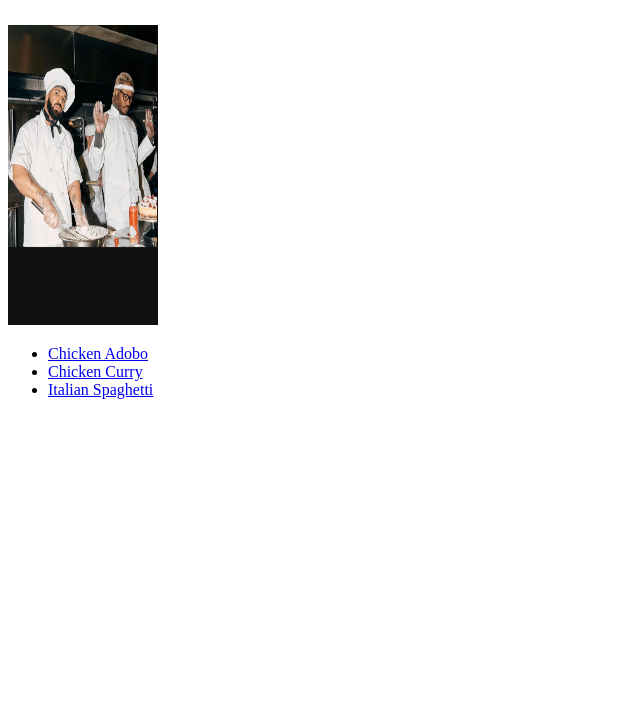
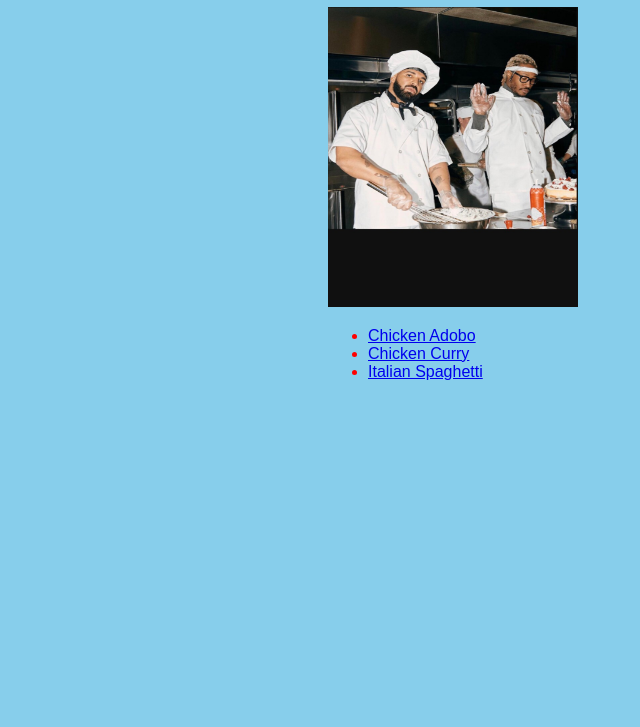
Before and after one commit to layez26/odin-recipes, a plain HTML site: page index.html in a window 1280 px wide. Shown: the part 73-800 px from the top of the page, without its empty margins (0-640 px from the left). Drawn offline with Linux system fonts and the light colour scheme.

Commit message:
commit all changes

```diff
--- a/index.html
+++ b/index.html
@@ -2,11 +2,11 @@
 <html lang="en">
     <head>
         <meta charset="utf-8">
+        <link rel="stylesheet" href="style.css">
     </head>
     <body>
         <h1>Odin Recipes</h1>
-        <br>
-        <img src="images/drake-cooking.jpg" alt="drake drake-cooking" height="300" width="150">
+        <img class="drake" src="images/drake-cooking.jpg" alt="drake drake-cooking" height="300" width="250">
         <ul>
         <li><a href="recipes/chicken-adobo.html" target="_blank" rel="noopener noreferrer">Chicken Adobo</a></li>
         <li><a href="recipes/chicken-curry.html" target="_blank" rel="noopener noreferrer">Chicken Curry</a></li>
--- /dev/null
+++ b/style.css
@@ -0,0 +1,11 @@
+html {
+    margin: auto;
+    width: 50%;
+    border: 3px black;
+}
+
+body {
+    background-color: skyblue;
+    font-family: Arial, Helvetica, sans-serif;
+    color: red;
+}
```
Also changed, not shown: recipes/chicken-adobo.html (+1 -1 lines).
